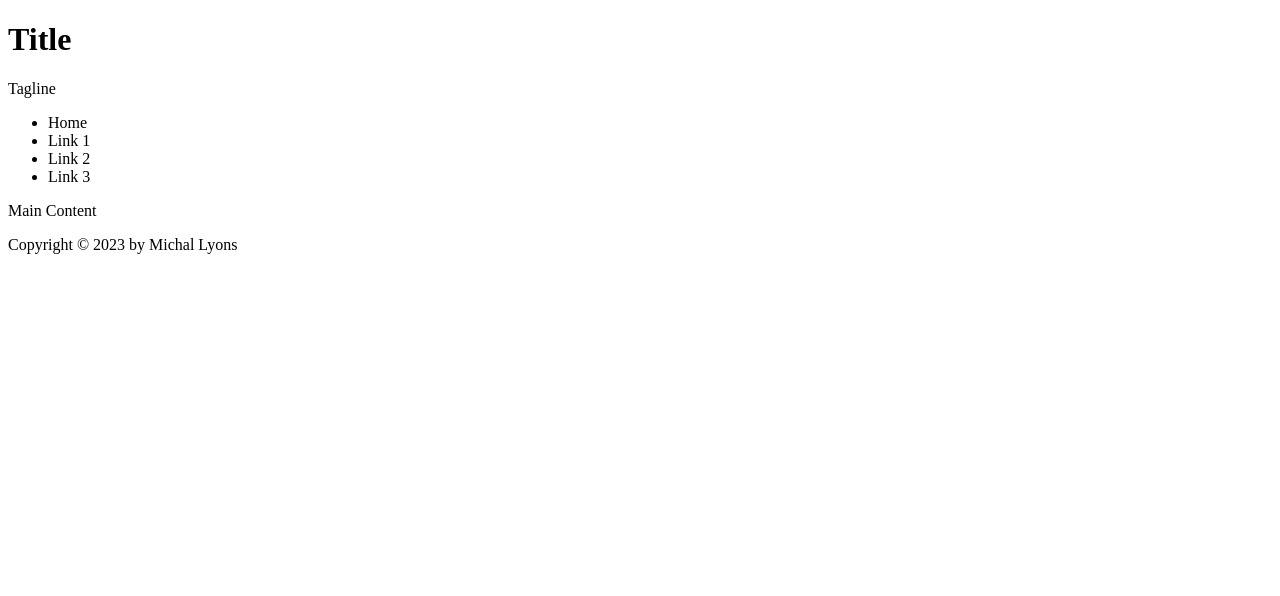
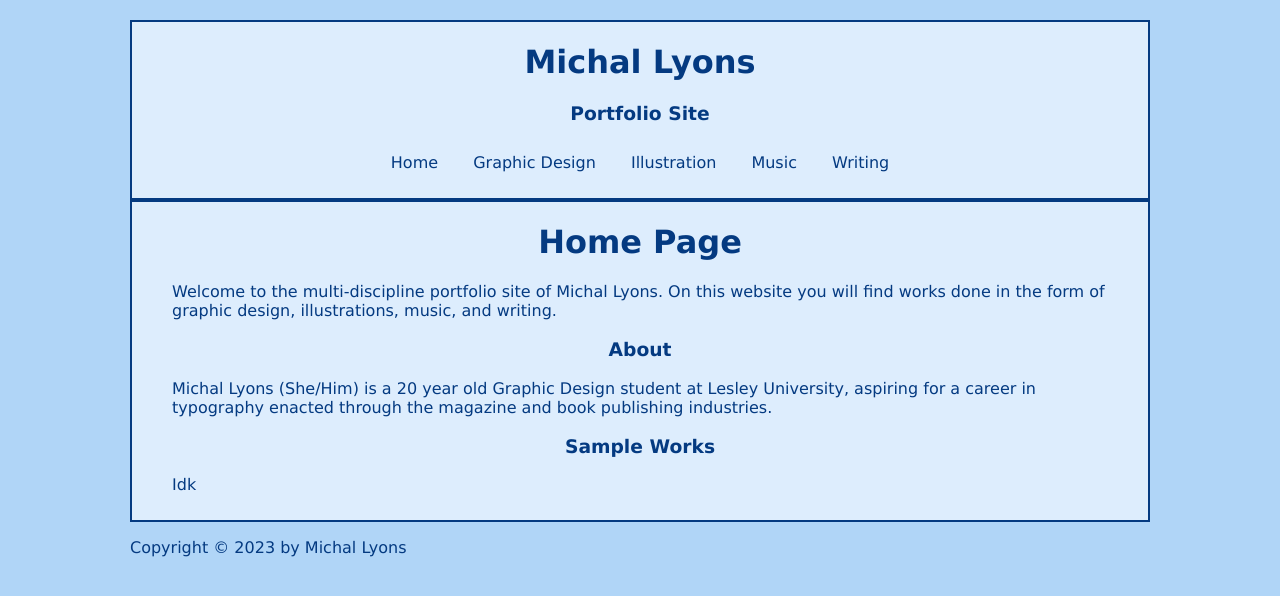
Before and after one commit to kriollonegra/labfour, a plain HTML site: page index.html in a window 1280 px wide. Drawn offline with Linux system fonts and the light colour scheme.

Commit message:
Lab Four

```diff
--- a/index.html
+++ b/index.html
@@ -2,30 +2,37 @@
 <html>
     <head>
         <title> Lyons | Lab 4 </title>
-    <link rel="stylesheet" type="text/css" href="main.css"/>
+        <link rel="stylesheet" type="text/css" href="main.css"/>
+    </head>
+<div class="top">
     <body>
         <header>
-            <h1>Title</h1>
-            <p>Tagline</p>
+            <h1> Michal Lyons </h1>
+            <h3>Portfolio Site</h3>
         </header>
-        <!--Make sure the combination of the website name and tag line
-            explain what the website is about-->
         <nav>
             <ul>
-                <li>Home</li>
-                <li>Link 1</li>
-                <li>Link 2</li>
-                <li>Link 3</li>
+                <li><a href="x">Home</a></li>
+                <li><a href="x">Graphic Design</a></li>
+                <li><a href="x">Illustration</a></li>
+                <li><a href="x">Music</a></li>
+                <li><a href="x">Writing</a></li>
             </ul>
         </nav>
-        <p>Main Content</p>
-        <!--the subject (name) of your internal page
-            at least 3 paragraphs
-            at least 1 foreground image
-            at least 1 unordered list & 1 ordered list
-            at least one hyperlink to another web page on the world wide web (www)
-            different headings including h1, h2, h3
-            Videos, audio, and tables are not required, but you may add-->
+    </div>
+        <main id="main content">
+            <h1 class="headings">Home Page</h1>
+            <p>Welcome to the multi-discipline portfolio site of Michal Lyons. On this website you will find works done in the form of graphic design, illustrations, music, and writing.</p>
+            <h3 class="headings">About</h3>
+            <p>Michal Lyons (She/Him) is a 20 year old Graphic Design student at Lesley University, aspiring for a career in typography enacted through the magazine and book publishing industries.</p>
+            <h3 class="headings">Sample Works</h3>
+            <p>Idk</p>
+            <!--
+                at least 1 foreground image
+                at least 1 unordered list & 1 ordered list
+                at least one hyperlink to another web page on the world wide web (www)
+            -->
+        </main>
         <footer>
             <p>Copyright &copy; 2023 by Michal Lyons </p>
         </footer>
--- a/main.css
+++ b/main.css
@@ -0,0 +1,31 @@
+a {
+    color: #043a81;
+    text-decoration: none;}
+
+body {
+    background-color: #b0d5f7;
+    font-family: Verdana, Geneva, Tahoma, sans-serif;
+    margin: 10px 30px;
+    padding: 10px 100px;
+    color: #043a81}
+
+li {
+    display: inline;
+    padding: 15px;}
+
+main {
+    background-color: #ddedfd;
+    border: 2px solid #043a81;
+    padding: 0px 40px 10px 40px;}
+ul {
+    list-style-type: none;
+    padding: 10px 20px;
+    text-align: center;}
+
+.headings {
+    text-align: center;}
+
+.top {
+    background-color: #ddedfd;
+    border: 2px solid #043a81;
+    text-align: center;}
```
